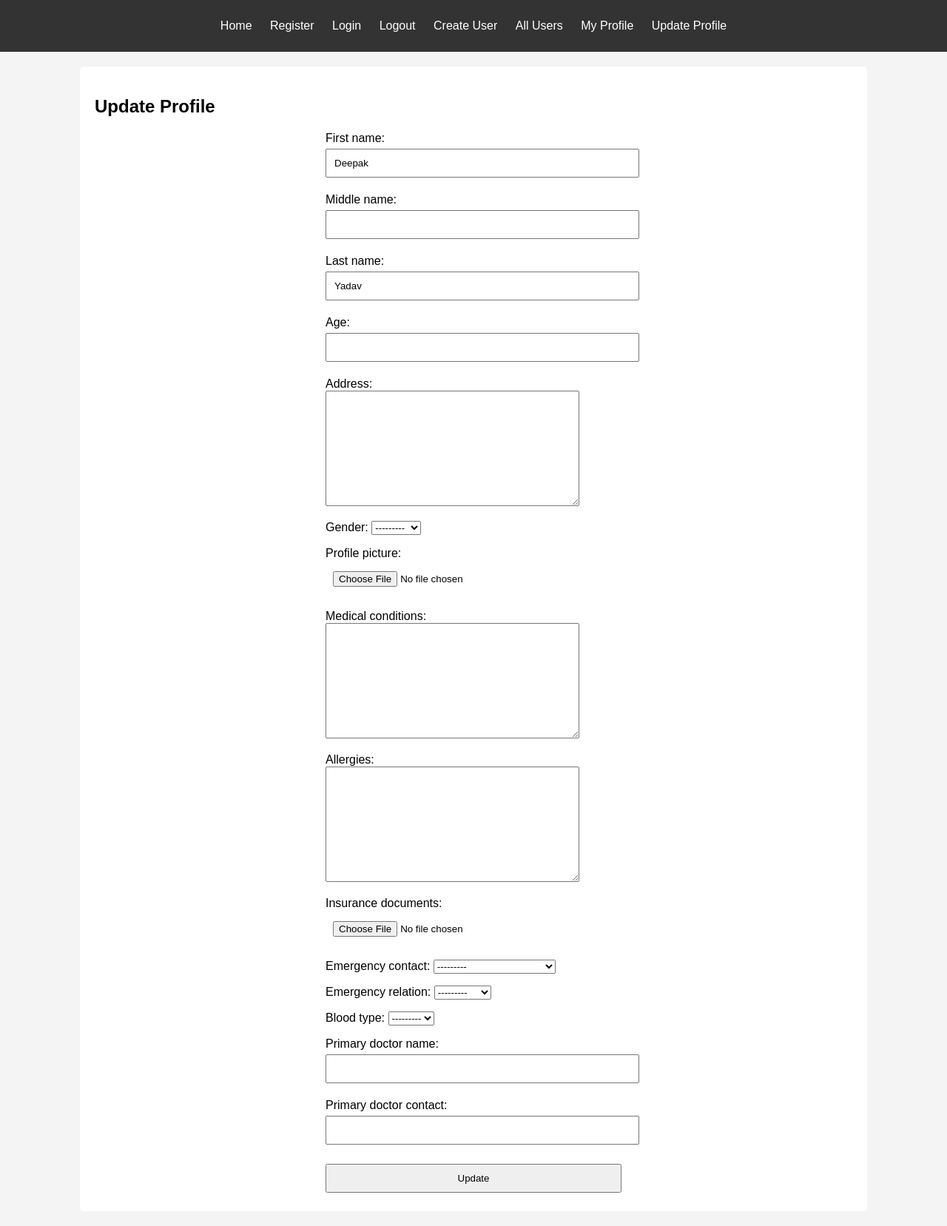
After one commit to Blackbeardpir8/RsqueQR, a Django app: page /update_profile/ in a window 1280 px wide. The commit adds this page. Shown: the whole page at 74% size. Run offline with Django 5.2, Linux system fonts and the light colour scheme; a user stored in the database is signed in; data comes from the database, SQL or seed files in the repository.

Commit message:
thode jyde changes kiye hai cross check kr lena

```diff
--- a/templates/base.html
+++ b/templates/base.html
@@ -1,23 +1,26 @@
+{% load static %}  <!-- ✅ Add this at the top -->
+
 <!DOCTYPE html>
 <html lang="en">
 <head>
     <meta charset="UTF-8">
     <meta name="viewport" content="width=device-width, initial-scale=1.0">
     <title>{% block title %}RescueQR{% endblock %}</title>
-    <link rel="stylesheet" href="/static/css/style.css">
+    <link rel="stylesheet" href="{% static 'css/style.css' %}">
 </head>
 <body>
     <header>
         <nav>
             <ul>
                 <li><a href="{% url 'home' %}">Home</a></li>
-                <li><a href="{% url 'user_create' %}">Create User</a></li>
                 <li><a href="{% url 'register' %}">Register</a></li>
                 <li><a href="{% url 'login' %}">Login</a></li>
-                <li><a href="{% url 'get-all-users' %}">Users</a></li>
-                {% if user.is_authenticated %}
-                    <li><a href="{% url 'logout' %}">Logout</a></li>
-                {% endif %}
+                <li><a href="{% url 'logout' %}">Logout</a></li>
+                <li><a href="{% url 'user_create' %}">Create User</a></li>
+                <li><a href="{% url 'get-all-users' %}">All Users</a></li>
+                <li><a href="{% url 'profile' %}">My Profile</a></li>
+                <li><a href="{% url 'update-profile' %}">Update Profile</a></li>
+
             </ul>
         </nav>
     </header>
@@ -26,6 +29,6 @@
         {% block content %}{% endblock %}
     </main>
 
-    <script src="/static/js/scripts.js"></script>
+    <script src="{% static 'js/scripts.js' %}"></script>
 </body>
 </html>
--- a/users/forms.py
+++ b/users/forms.py
@@ -1,35 +1,69 @@
 from django import forms
-from django.contrib.auth.forms import AuthenticationForm
-from users.models import User
+from django.contrib.auth.forms import UserCreationForm, AuthenticationForm
+from .models import User, UserProfile
 
-
-class UserForm(forms.ModelForm):
-    class Meta:
-        model = User
-        fields = ["first_name", "last_name", "email", "phone_number"]
-
-    def clean_email(self):
-        email = self.cleaned_data.get("email")
-        if User.objects.filter(email=email).exists():
-            raise forms.ValidationError("This email is already registered.")
-        return email
-
-
-
-from django import forms
-from django.contrib.auth.forms import UserCreationForm
-from .models import User
-
+# -----------------------------------
+# User Registration Form
+# -----------------------------------
 class UserRegistrationForm(UserCreationForm):
-    email = forms.EmailField(required=True)
-    phone_number = forms.CharField(max_length=15)
-
     class Meta:
         model = User
         fields = ['first_name', 'last_name', 'email', 'phone_number', 'password1', 'password2']
 
+# -----------------------------------
+# User Login Form
+# -----------------------------------
+class UserLoginForm(AuthenticationForm):
+    username = forms.EmailField(widget=forms.EmailInput(attrs={"class": "form-control"}))
+    password = forms.CharField(widget=forms.PasswordInput(attrs={"class": "form-control"}))
 
-from django.contrib.auth.forms import AuthenticationForm
+    class Meta:
+        fields = ["username", "password"]
 
-class UserLoginForm(AuthenticationForm):
-    username = forms.EmailField(label="Email", widget=forms.EmailInput(attrs={'class': 'form-control'}))
+# -----------------------------------
+# User Profile Form
+# -----------------------------------
+class UserProfileForm(forms.ModelForm):
+    first_name = forms.CharField()
+    last_name = forms.CharField()
+
+    class Meta:
+        model = UserProfile
+        fields = [
+            'first_name','middle_name','last_name',
+            'age', 'address', 'gender', 'profile_picture',
+            'medical_conditions', 'allergies', 'insurance_documents',
+            'emergency_contact', 'emergency_relation', 'blood_type',
+            'primary_doctor_name', 'primary_doctor_contact'
+        ]
+
+    def __init__(self, *args, **kwargs):
+        user = kwargs.pop('user', None)
+        super().__init__(*args, **kwargs)
+        if user:
+            self.fields['first_name'].initial = user.first_name
+            self.fields['last_name'].initial = user.last_name
+
+    def save(self, commit=True):
+        profile = super().save(commit=False)
+        user = profile.user
+        user.first_name = self.cleaned_data['first_name']
+        user.last_name = self.cleaned_data['last_name']
+        if commit:
+            user.save()
+            profile.save()
+        return profile
+
+
+# -----------------------------------
+# User Form
+# -----------------------------------
+class UserForm(forms.ModelForm):
+    class Meta:
+        model = User
+        fields = ['first_name', 'last_name', 'email', 'phone_number']
+
+    def __init__(self, *args, **kwargs):
+        super().__init__(*args, **kwargs)
+        for field in self.fields:
+            self.fields[field].widget.attrs['readonly'] = True
--- /dev/null
+++ b/users/templates/users/update_profile.html
@@ -0,0 +1,10 @@
+{% extends "base.html" %}
+
+{% block content %}
+  <h2>Update Profile</h2>
+  <form method="POST" enctype="multipart/form-data">
+    {% csrf_token %}
+    {{ form.as_p }}
+    <button type="submit">Update</button>
+  </form>
+{% endblock %}
--- a/users/urls.py
+++ b/users/urls.py
@@ -3,17 +3,20 @@ from users import views
 from users.views import *
 
 urlpatterns = [
-    path('', views.home_view, name='home'),
+    path('', home_view, name='home'),
     path("create/", user_create_view, name="user_create"),
-    path("register/", register_view, name="register"),
+    path("register/", register, name="register"),
     path("login/", login_view, name="login"),
     path("logout/", logout_view, name="logout"),
 
+    # User Profile Update Route
+    path("profile/",profile, name = "profile"),
+    path("update_profile/", update_profile, name="update-profile"),
 
-    path('users/', get_all_users, name='get-all-users'),  # GET all users
-    path('users/create/', create_user, name='create-user'),  # POST new user
-    path('users/<int:pk>/', get_user, name='get-user'),  # GET single user
-    path('users/<int:pk>/update/', update_user, name='update-user'),  # PUT update user
-    path('users/<int:pk>/partial-update/', partial_update_user, name='partial-update-user'),  # PATCH partial update
-    path('users/<int:pk>/delete/', delete_user, name='delete-user'),  # DELETE user
+    # API Endpoints
+    path('users/', get_all_users, name='get-all-users'),
+    path('users/create/', create_user, name='create-user'),
+    path('users/<int:pk>/', get_user, name='get-user'),
+    path('users/<int:pk>/update/', update_user, name='update-user'),
+    path('users/<int:pk>/delete/', delete_user, name='delete-user'),
 ]
--- a/users/views.py
+++ b/users/views.py
@@ -1,13 +1,18 @@
 from django.shortcuts import render, redirect
 from django.contrib.auth import authenticate, login, logout
+from django.contrib.auth.decorators import login_required
 from django.contrib import messages
 from rest_framework.decorators import api_view
 from rest_framework.response import Response
 from rest_framework import status
 
-from .models import User
-from .serializers import UserSerializer
-from .forms import UserRegistrationForm, UserLoginForm, UserForm
+from users.models import User
+from users.serializers import UserSerializer
+from users.forms import UserRegistrationForm, UserLoginForm, UserProfileForm
+from users.models import UserProfile
+from .forms import UserRegistrationForm, UserProfileForm, UserForm
+
+
 
 # -------------------------------------------------------------------
 #                           Template Views
@@ -17,22 +22,54 @@ def home_view(request):
     """Render the home page."""
     return render(request, 'home.html')
 
+
 def index(request):
     """List all users on the index page."""
     users = User.objects.all()
     return render(request, "users/index.html", {"users": users})
 
+
+@login_required
 def user_create_view(request):
-    """Render the user creation form and handle form submissions."""
+    """Render user form with logged-in user data (non-editable)."""
+
+    # Pre-fill form with logged-in user data
+    initial_data = {
+        "first_name": request.user.first_name,
+        "last_name": request.user.last_name,
+        "email": request.user.email,
+        "phone_number": request.user.phone_number,
+    }
+
+    form = UserForm(initial=initial_data)  # Pass data to form (Read-Only)
+
+    return render(request, "users/create_user.html", {"form": form})
+
+@login_required
+def profile(request):
+    """Display the user's profile details"""
+    user_profile = UserProfile.objects.get(user=request.user)
+
+    return render(request, "users/profile.html", {"profile": user_profile})
+
+
+@login_required
+def update_profile(request):
+    user_profile, created = UserProfile.objects.get_or_create(user=request.user)
+
     if request.method == "POST":
-        form = UserForm(request.POST)
+        form = UserProfileForm(request.POST, request.FILES, instance=user_profile, user=request.user)
         if form.is_valid():
+            request.user.first_name = form.cleaned_data["first_name"]
+            request.user.last_name = form.cleaned_data["last_name"]
+            request.user.save()
             form.save()
-            messages.success(request, "User created successfully!")
-            return redirect("index")
+            return redirect("home")
     else:
-        form = UserForm()
-    return render(request, "users/create.html", {"form": form})
+        form = UserProfileForm(instance=user_profile, user=request.user)
+
+    return render(request, "users/update_profile.html", {"form": form})
+
 
 # -------------------------------------------------------------------
 #                           API Views
@@ -40,21 +77,14 @@ def user_create_view(request):
 
 @api_view(['GET'])
 def get_all_users(request):
-    """API to get all users."""
+    """API to fetch all users."""
     users = User.objects.all()
     if not users.exists():
-        return Response({
-            "status": False,
-            "message": "No users found",
-            "data": []
-        }, status=status.HTTP_404_NOT_FOUND)
+        return Response({"status": False, "message": "No users found", "data": []}, status=status.HTTP_404_NOT_FOUND)
 
     serializer = UserSerializer(users, many=True)
-    return Response({
-        "status": True,
-        "message": "All users fetched",
-        "data": serializer.data
-    }, status=status.HTTP_200_OK)
+    return Response({"status": True, "message": "All users fetched", "data": serializer.data}, status=status.HTTP_200_OK)
+
 
 @api_view(['POST'])
 def create_user(request):
@@ -62,61 +92,57 @@ def create_user(request):
     serializer = UserSerializer(data=request.data)
     if serializer.is_valid():
         serializer.save()
-        return Response({
-            "status": True,
-            "message": "User created successfully",
-            "data": serializer.data
-        }, status=status.HTTP_201_CREATED)
+        return Response({"status": True, "message": "User created successfully", "data": serializer.data}, status=status.HTTP_201_CREATED)
 
-    return Response({
-        "status": False,
-        "message": "User creation failed",
-        "error": serializer.errors
-    }, status=status.HTTP_400_BAD_REQUEST)
+    return Response({"status": False, "message": "User creation failed", "error": serializer.errors}, status=status.HTTP_400_BAD_REQUEST)
 
-@api_view(['GET'])
+
+@api_view(["GET"])
 def get_user(request, pk):
-    """API to get a single user."""
+    """Retrieve a specific user's details including profile"""
+    try:
+        user = User.objects.get(pk=pk)
+        profile = UserProfile.objects.get(user=user)
+        data = {
+            "first_name": user.first_name,
+            "last_name": user.last_name,
+            "email": user.email,
+            "phone_number": user.phone_number,
+            "middle_name": profile.middle_name,
+            "age": profile.age,
+            "address": profile.address,
+            "gender": profile.gender,
+            "profile_picture": profile.profile_picture.url if profile.profile_picture else None,
+            "medical_conditions": profile.medical_conditions,
+            "allergies": profile.allergies,
+            "blood_type": profile.blood_type,
+            "primary_doctor_name": profile.primary_doctor_name,
+            "primary_doctor_contact": profile.primary_doctor_contact,
+            "emergency_contact": profile.emergency_contact.user.email if profile.emergency_contact else None,
+            "emergency_relation": profile.emergency_relation,
+        }
+        return Response({"status": True, "data": data}, status=status.HTTP_200_OK)
+    except User.DoesNotExist:
+        return Response({"status": False, "message": "User not found"}, status=status.HTTP_404_NOT_FOUND)
+    except UserProfile.DoesNotExist:
+        return Response({"status": False, "message": "User profile not found"}, status=status.HTTP_404_NOT_FOUND)
+
+
+@api_view(['PUT'])
+def update_user(request, pk):
+    """API to fully update a user."""
     try:
         user = User.objects.get(pk=pk)
     except User.DoesNotExist:
-        return Response({
-            "status": False,
-            "message": "User not found"
-        }, status=status.HTTP_404_NOT_FOUND)
-
-    serializer = UserSerializer(user)
-    return Response({
-        "status": True,
-        "message": "User retrieved successfully",
-        "data": serializer.data
-    }, status=status.HTTP_200_OK)
-
-@api_view(['PUT'])
-def update_user(request, pk):
-    """API to update a user (full update)."""
-    try:
-        user = User.objects.get(pk=pk)
-    except User.DoesNotExist:
-        return Response({
-            "status": False,
-            "message": "User not found"
-        }, status=status.HTTP_404_NOT_FOUND)
+        return Response({"status": False, "message": "User not found"}, status=status.HTTP_404_NOT_FOUND)
 
     serializer = UserSerializer(user, data=request.data)
     if serializer.is_valid():
         serializer.save()
-        return Response({
-            "status": True,
-            "message": "User updated successfully",
-            "data": serializer.data
-        }, status=status.HTTP_200_OK)
+        return Response({"status": True, "message": "User updated successfully", "data": serializer.data}, status=status.HTTP_200_OK)
 
-    return Response({
-        "status": False,
-        "message": "User update failed",
-        "error": serializer.errors
-    }, status=status.HTTP_400_BAD_REQUEST)
+    return Response({"status": False, "message": "User update failed", "error": serializer.errors}, status=status.HTTP_400_BAD_REQUEST)
+
 
 @api_view(['PATCH'])
 def partial_update_user(request, pk):
@@ -124,25 +150,15 @@ def partial_update_user(request, pk):
     try:
         user = User.objects.get(pk=pk)
     except User.DoesNotExist:
-        return Response({
-            "status": False,
-            "message": "User not found"
-        }, status=status.HTTP_404_NOT_FOUND)
+        return Response({"status": False, "message": "User not found"}, status=status.HTTP_404_NOT_FOUND)
 
     serializer = UserSerializer(user, data=request.data, partial=True)
     if serializer.is_valid():
         serializer.save()
-        return Response({
-            "status": True,
-            "message": "User partially updated successfully",
-            "data": serializer.data
-        }, status=status.HTTP_200_OK)
+        return Response({"status": True, "message": "User partially updated successfully", "data": serializer.data}, status=status.HTTP_200_OK)
 
-    return Response({
-        "status": False,
-        "message": "Partial update failed",
-        "error": serializer.errors
-    }, status=status.HTTP_400_BAD_REQUEST)
+    return Response({"status": False, "message": "Partial update failed", "error": serializer.errors}, status=status.HTTP_400_BAD_REQUEST)
+
 
 @api_view(['DELETE'])
 def delete_user(request, pk):
@@ -150,34 +166,30 @@ def delete_user(request, pk):
     try:
         user = User.objects.get(pk=pk)
     except User.DoesNotExist:
-        return Response({
-            "status": False,
-            "message": "User not found"
-        }, status=status.HTTP_404_NOT_FOUND)
+        return Response({"status": False, "message": "User not found"}, status=status.HTTP_404_NOT_FOUND)
 
     user.delete()
-    return Response({
-        "status": True,
-        "message": "User deleted successfully"
-    }, status=status.HTTP_204_NO_CONTENT)
+    return Response({"status": True, "message": "User deleted successfully"}, status=status.HTTP_204_NO_CONTENT)
+
 
 # -------------------------------------------------------------------
 #                       Authentication Views
 # -------------------------------------------------------------------
 
-def register_view(request):
+def register(request):
     """User registration view."""
     if request.method == "POST":
         form = UserRegistrationForm(request.POST)
         if form.is_valid():
-            user = form.save(commit=False)
-            user.username = user.email  # Set email as username
-            user.save()
-            messages.success(request, "Account created successfully. You can now log in.")
-            return redirect("login")
+            user = form.save()
+            UserProfile.objects.create(user=user)  # Create an empty UserProfile
+            login(request, user)
+            return redirect("home")  # Redirect to home page
     else:
         form = UserRegistrationForm()
+
     return render(request, "users/register.html", {"form": form})
+
 
 def login_view(request):
     """User login view."""
@@ -195,7 +207,9 @@ def login_view(request):
                 messages.error(request, "Invalid email or password.")
     else:
         form = UserLoginForm()
+
     return render(request, "users/login.html", {"form": form})
+
 
 def logout_view(request):
     """User logout view."""
```
Also changed, not shown: users/admin.py (+33 -2 lines), users/models.py (+55 -36 lines), users/templates/users/profile.html (added, +25 -0 lines), db.sqlite3, users/migrations/0003_alter_user_managers_remove_user_username.py (added), users/migrations/0004_remove_user_address_remove_user_age_and_more.py (added), users/migrations/0005_userprofile_emergency_contact_phone_and_more.py (added), users/templates/users/create_user.html (renamed from users/templates/users/create.html).
